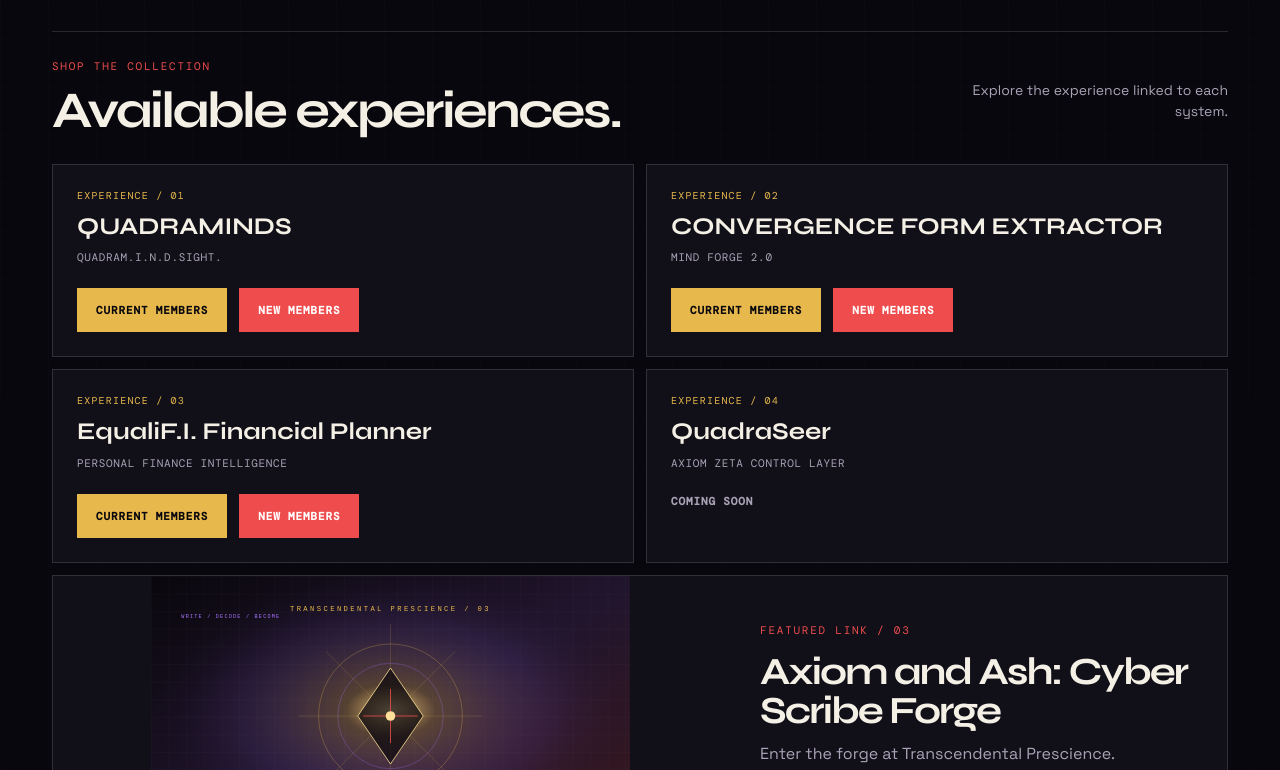
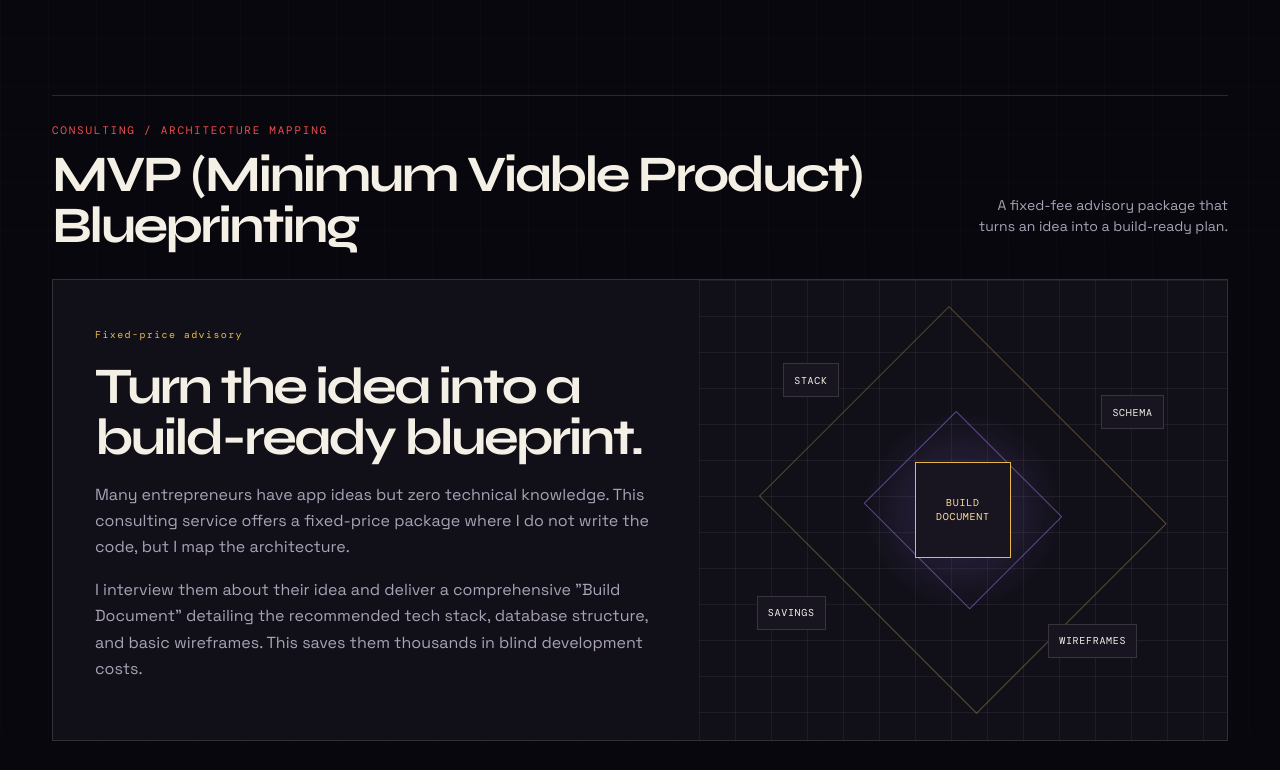
Before and after one commit to anthonycastro-spaceace01/az-emergent-nexus, a Next.js app: page / in a window 1280 px wide. Shown: the part 970-1740 px from the top of the page. Built offline with nearby package versions, Linux system fonts and the light colour scheme.

Commit message:
Update QuadraM.I.N.D.-Sight branding and add MVP blueprinting section

```diff
--- a/app/page.tsx
+++ b/app/page.tsx
@@ -21,8 +21,8 @@ type Experience = {
 
 const experiences: Experience[] = [
   {
-    name: "QUADRAMINDS",
-    subtitle: "QUADRAM.I.N.D.Sight.",
+    name: "QuadraM.I.N.D.-Sight",
+    subtitle: "Architecting build-ready MVPs for founders.",
     href: "https://quadram-i-n-d-s-sight.vercel.app/",
   },
   {
@@ -145,6 +145,7 @@ export default async function HomePage() {
             </p>
             <div className="hero-actions">
               <a className="primary-link" href="#systems">Shop experiences</a>
+              <a className="secondary-link" href="#mvp-blueprinting">MVP Blueprinting</a>
               <a className="secondary-link" href="#hypercross">Explore HyperCross</a>
               <a className="secondary-link" href="#quadraseer">Explore QuadraSeer</a>
               <a className="secondary-link" href="#access">How it works</a>
@@ -157,6 +158,36 @@ export default async function HomePage() {
           <div className="signal"><strong>02 / Access</strong><span>Enter the experience and begin your next line of inquiry.</span></div>
           <div className="signal"><strong>03 / Enter</strong><span>Open your browser-based experience and begin.</span></div>
         </div>
+
+        <section className="section" id="mvp-blueprinting">
+          <div className="section-heading">
+            <div>
+              <span className="section-label">Consulting / architecture mapping</span>
+              <h2 className="section-title">MVP (Minimum Viable Product) Blueprinting</h2>
+            </div>
+            <p className="section-note">A fixed-fee advisory package that turns an idea into a build-ready plan.</p>
+          </div>
+
+          <article className="quadraseer-panel">
+            <div className="quadraseer-copy">
+              <span className="product-index">Fixed-price advisory</span>
+              <h3>Turn the idea into a build-ready blueprint.</h3>
+              <p>
+                Many entrepreneurs have app ideas but zero technical knowledge. This consulting service offers a fixed-price package where I do not write the code, but I map the architecture.
+              </p>
+              <p>
+                I interview them about their idea and deliver a comprehensive "Build Document" detailing the recommended tech stack, database structure, and basic wireframes. This saves them thousands in blind development costs.
+              </p>
+            </div>
+            <div className="quadraseer-map" aria-hidden="true">
+              <span className="quadraseer-core">Build<br />Document</span>
+              <span className="quadraseer-node quadraseer-node-hrm">Stack</span>
+              <span className="quadraseer-node quadraseer-node-phase">Schema</span>
+              <span className="quadraseer-node quadraseer-node-vault">Wireframes</span>
+              <span className="quadraseer-node quadraseer-node-local">Savings</span>
+            </div>
+          </article>
+        </section>
 
         <section className="section" id="systems">
           <div className="section-heading">
```
